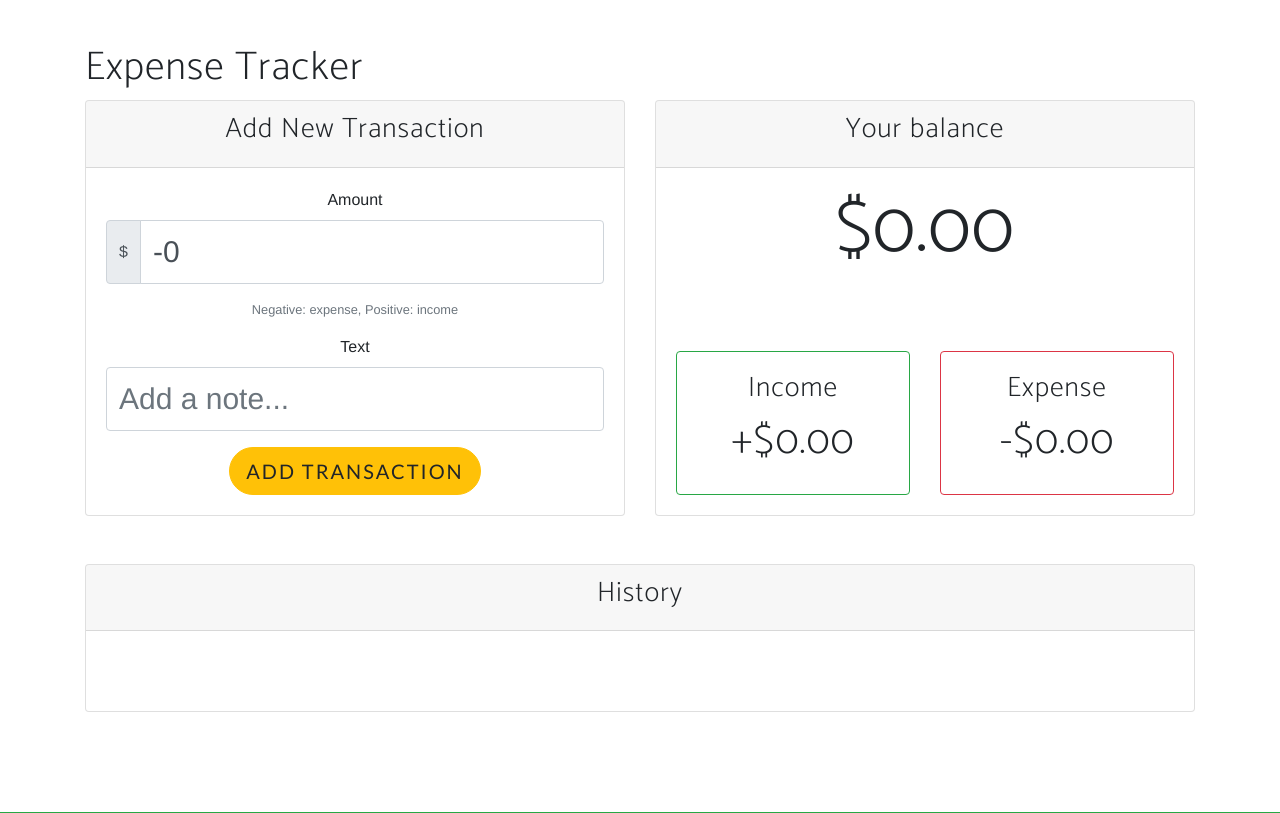
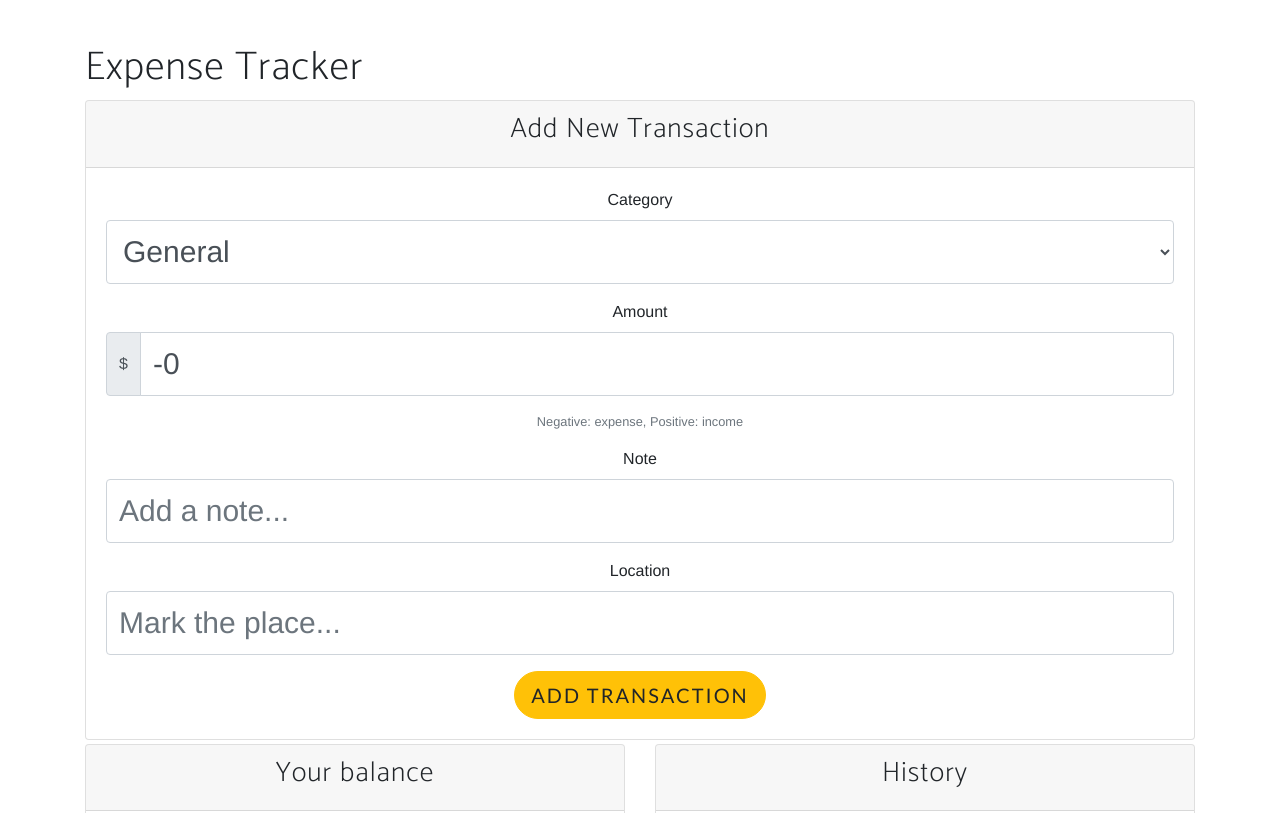
Before and after one commit to felipenogson/fivbo, a Flask app: page /app in a window 1280 px wide. Shown: the part 56-869 px from the top of the page. Run offline with Flask 2, Linux system fonts and the light colour scheme; the visitor is signed in with stand-in values (Sample User, id 1); some libraries are stand-ins or nearby versions; some web fonts are replaced.

Commit message:
Agregado el mapa y un funcionamiento basico de los marcadores

```diff
--- a/app/static/js/expense-tracker.js
+++ b/app/static/js/expense-tracker.js
@@ -26,15 +26,24 @@ function addTransaction(e){
   if(text.value.trim() === ''  || amount.value.trim() === ''){
     alert('Please add a text and amount')
   }else{
+    var category = document.getElementById('expenseCategory').value != '' ? document.getElementById('expenseCategory').value : 'General';
+    var location = document.getElementById('locationAutocomplete').value != '' ? document.getElementById('locationAutocomplete').value : 'Undefined';
     const transaction = {
       id: generateID(),
+      category: category,
       text: text.value,
       amount: +amount.value,
-      location: currentLatLng
+      position: currentLatLng,
+      location: location
     };
+
+    document.getElementById('locationAutocomplete').value = '';
+  // Add the transaction to the map from mapScript
+  markTransaction(transaction)
   transactions.push(transaction);
   addTransactionDOM(transaction);
   updateValues();
+  showTransactions();
   updateLocalStorage();
 
 
@@ -71,8 +80,8 @@ function updateValues(){
   const amounts = transactions.map( transaction => transaction.amount);
 
   const total = amounts.reduce((acc, item) => (acc += item), 0).toFixed(2);
-  console.log(total);
 
+// Calculate the values for income and expense with the help of javascript list functions
   const income = amounts
     .filter(item => item > 0)
     .reduce((acc, item) => (acc += item), 0)
--- a/app/static/js/mapScript.js
+++ b/app/static/js/mapScript.js
@@ -1,5 +1,6 @@
 console.log('Inicio')
 var map;
+var markers = [];
 var currentLatLng = "unavailable";
 var mapError =  document.getElementById('mapError');
 
@@ -16,6 +17,19 @@ function initMap(){
         navigator.geolocation.getCurrentPosition(currentLocation, showError);
     } else {
 
+        mapError.innerHTML = `<div class="alert alert-warning" role="alert">
+                            Geolocation is not supported by this browser.
+                            </div>`
+    }
+
+    var locationAutocomplete = new google.maps.places.Autocomplete(
+        document.getElementById('locationAutocomplete'),
+        { types: ['establishment']}
+    )
+
+    if(markers.length != 0){
+        markTransactions();
+        showTransactions();
     }
 
 }
@@ -25,9 +39,9 @@ function currentLocation(position){
     var lng = position.coords.longitude;
     currentLatLng = {lat:lat, lng:lng};
     console.log(currentLatLng);
-    console.log('agarrando locacion');
     map.setCenter(new google.maps.LatLng(lat, lng));
     }
+
 
 function showError(error) {
     switch(error.code) {
@@ -53,3 +67,28 @@ function showError(error) {
         break;
     }
     }
+
+function markTransaction(transaction){
+        var position = transaction.position;
+        var title = transaction.text
+
+        var marker = new google.maps.Marker({
+            position: position,
+            title: title,
+        });
+        markers.push(marker);
+}
+function markTransactions(){
+    for (var i = 0; i < transactions.length; i++){
+        markTransaction(transactions[i]);
+    }
+}
+
+function showTransactions(){
+    var bounds = new google.maps.LatLngBounds();
+    for (var i = 0; i < markers.length; i++){
+        markers[i].setMap(map);
+        bounds.extend(markers[i].position);
+    }
+    map.fitBounds(bounds);
+}
--- a/app/templates/app.html
+++ b/app/templates/app.html
@@ -5,7 +5,7 @@
   <div class="container">
     <h1>Expense Tracker</h1>
     <div class="row">
-      <div class="col-lg-6">
+      <div class="col-lg-12">
         <div class="card text-center h-100">
           <div class="card-header">
             <h3>Add New Transaction</h3>
@@ -13,7 +13,14 @@
           <div class="card-body">
             <form id="transactionForm">
               <div class="form-group">
-                <label for="exampleInputEmail1">Amount</label>
+                <label for="transactionCategory">Category</label>
+                <select class="form-control" id="expenseCategory">
+                  <option>General</option>
+                  <option value="Food">Food</option>
+                </select>
+              </div>
+              <div class="form-group">
+                <label for="transactionAmount">Amount</label>
                 <div class="input-group mb-3">
                   <div class="input-group-prepend">
                     <span class="input-group-text">$</span>
@@ -25,15 +32,21 @@
                   income</small>
               </div>
               <div class="form-group">
-                <label for="exampleInputPassword1">Text</label>
+                <label for="transactionText">Note</label>
                 <input type="Text" class="form-control" id="transactionText" placeholder="Add a note..." autocomplete="off">
+              </div>
+              <div class="form-group">
+                <label for="locationText">Location</label>
+                <input type="Text" class="form-control" id="locationAutocomplete" placeholder="Mark the place..." autocomplete="off">
               </div>
               <button class="btn btn-warning btn-lg">Add Transaction</button>
             </form>
           </div>
         </div>
       </div>
+    </div>
 
+    <div class="row mt-1">
       <div class="col-lg-6">
         <div class="card text-center h-100">
           <div class="card-header">
@@ -62,10 +75,8 @@
           </div>
         </div>
       </div>
-    </div>
 
-    <div class="row mt-5">
-      <div class="col-lg-12">
+      <div class="col-lg-6">
         <div class="card text-center h-100">
           <div class="card-header">
             <h3>History</h3>
```
